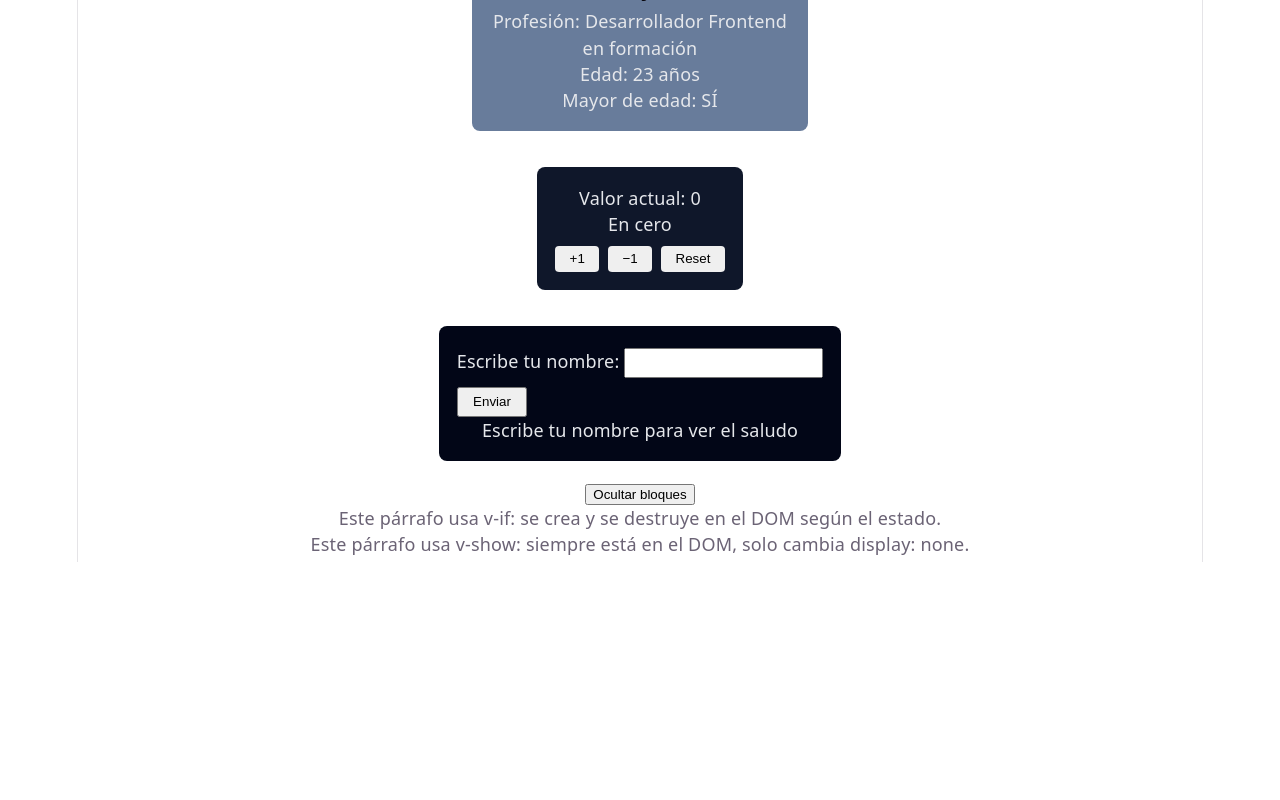
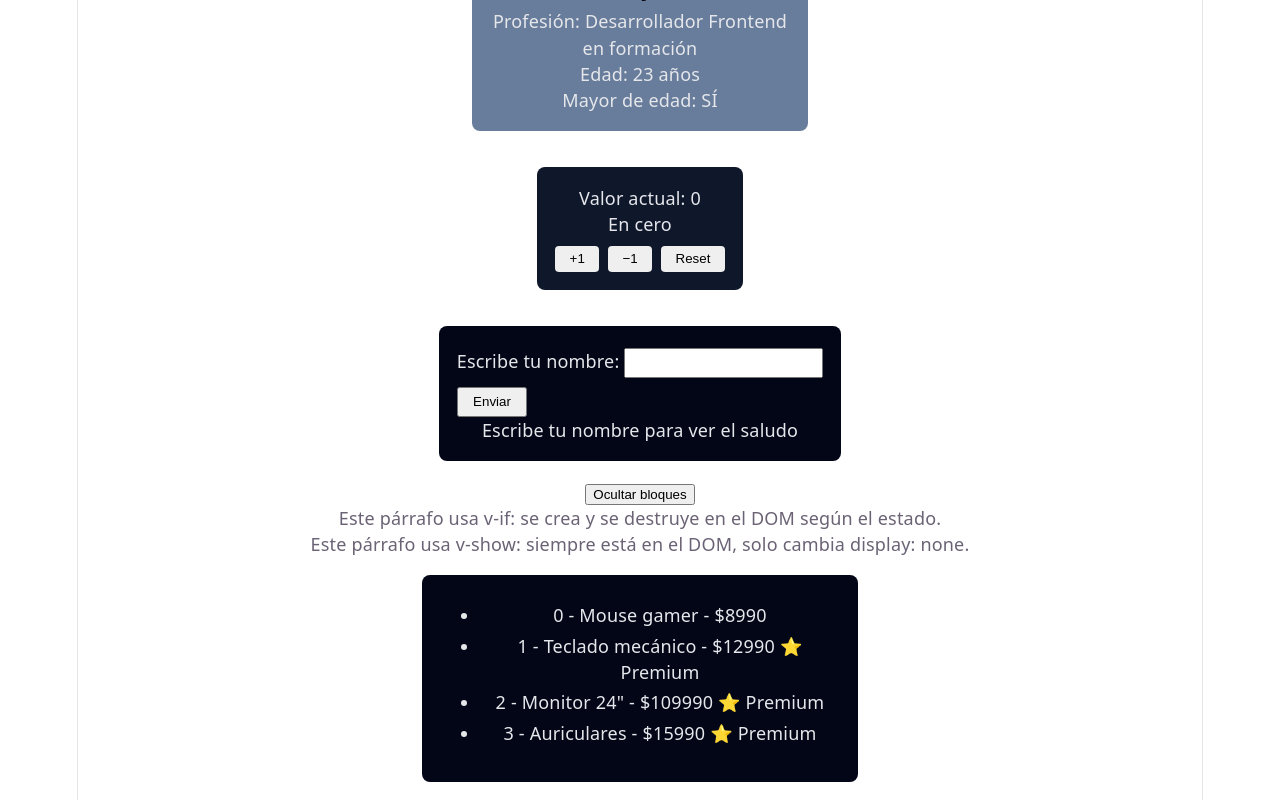
Before and after one commit to zakkdruzer/m6-l2-vue-templates, a Vue app: page / in a window 1280 px wide. Shown: the part 238-1038 px from the top of the page. Before the commit the page ends 800 px from the top, so only its background shows below. Built offline with nearby package versions, Linux system fonts and the light colour scheme.

Commit message:
feat: ejercicio 5 completado

```diff
--- a/src/App.vue
+++ b/src/App.vue
@@ -3,6 +3,7 @@ import TarjetaPerfil from './components/actividades/TarjetaPerfil.vue';
 import ContadorReglas from './components/actividades/ContadorReglas.vue';
 import FormularioSaludo from './components/actividades/FormularioSaludo.vue';
 import DemoToggle from './components/actividades/DemoToggle.vue';
+import ListaProductos from './components/actividades/ListaProductos.vue';
 
 </script>
 
@@ -11,6 +12,7 @@ import DemoToggle from './components/actividades/DemoToggle.vue';
   <ContadorReglas />
   <FormularioSaludo />
   <DemoToggle />
+  <ListaProductos />
 </template>
 
 <style scoped>
--- /dev/null
+++ b/src/components/actividades/ListaProductos.vue
@@ -0,0 +1,51 @@
+// Ejercicio 5
+
+<template>
+  <div class="lista-productos">
+    <p v-if="productos.length === 0">
+      No hay productos
+    </p>
+
+    <ul v-else>
+  <li
+    v-for="(prod, i) in productos"
+    :key="prod.id"
+  >
+    {{ i }} - {{ prod.nombre }} - ${{ prod.precio }}
+    <span v-if="prod.precio > 10000">
+      ⭐ Premium
+    </span>
+  </li>
+</ul>
+  </div>
+</template>
+
+<script setup>
+import { ref } from 'vue'
+
+const productos = ref([
+  { id: 1, nombre: 'Mouse gamer', precio: 8990 },
+  { id: 2, nombre: 'Teclado mecánico', precio: 12990 },
+  { id: 3, nombre: 'Monitor 24"', precio: 109990 },
+  { id: 4, nombre: 'Auriculares', precio: 15990 }
+])
+</script>
+
+<style scoped>
+.lista-productos {
+  max-width: 400px;
+  margin: 1rem auto;
+  padding: 1rem;
+  border-radius: 8px;
+  background-color: #020617;
+  color: #e5e7eb;
+}
+
+ul {
+  margin-top: 0.5rem;
+}
+
+li {
+  margin-bottom: 0.25rem;
+}
+</style>
```
